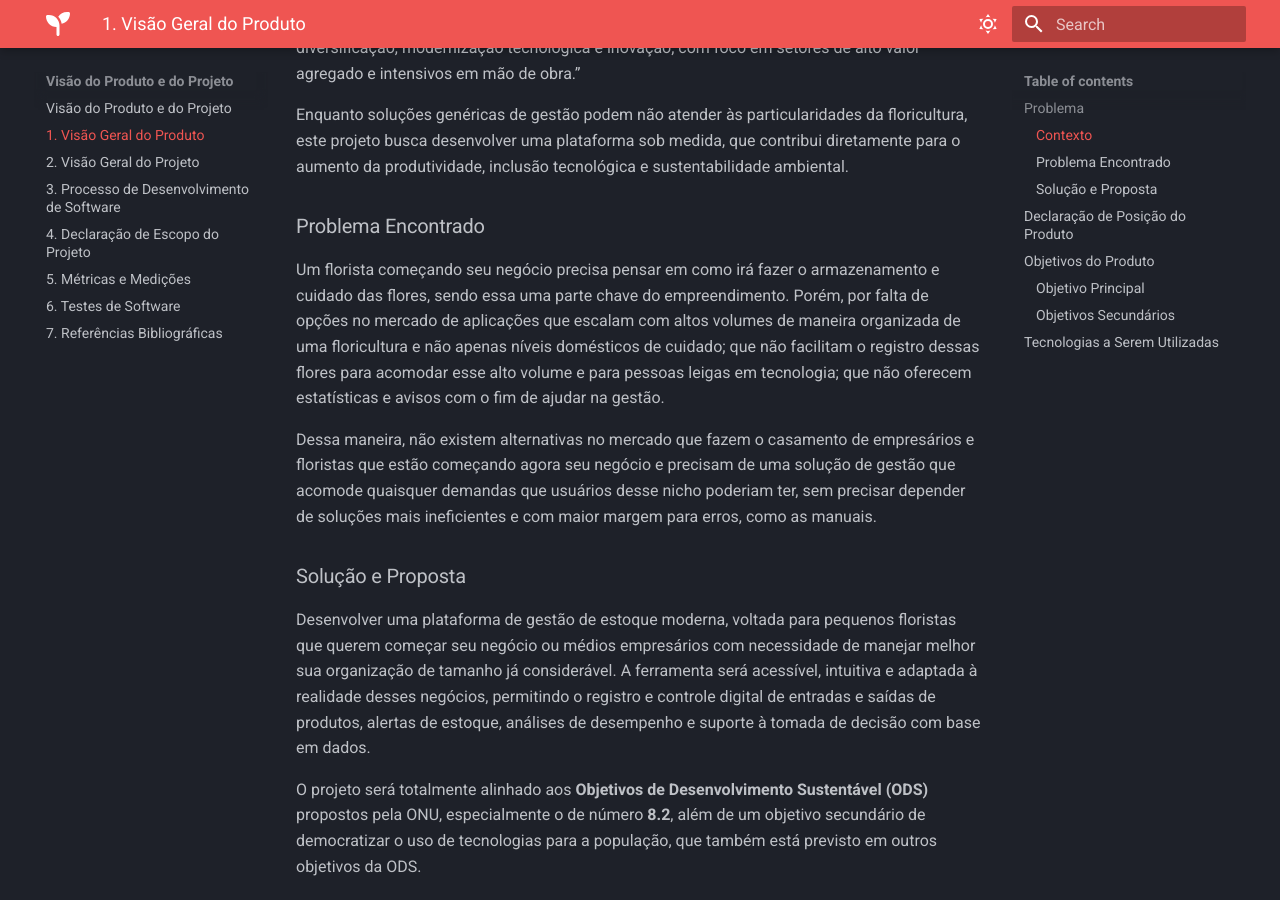
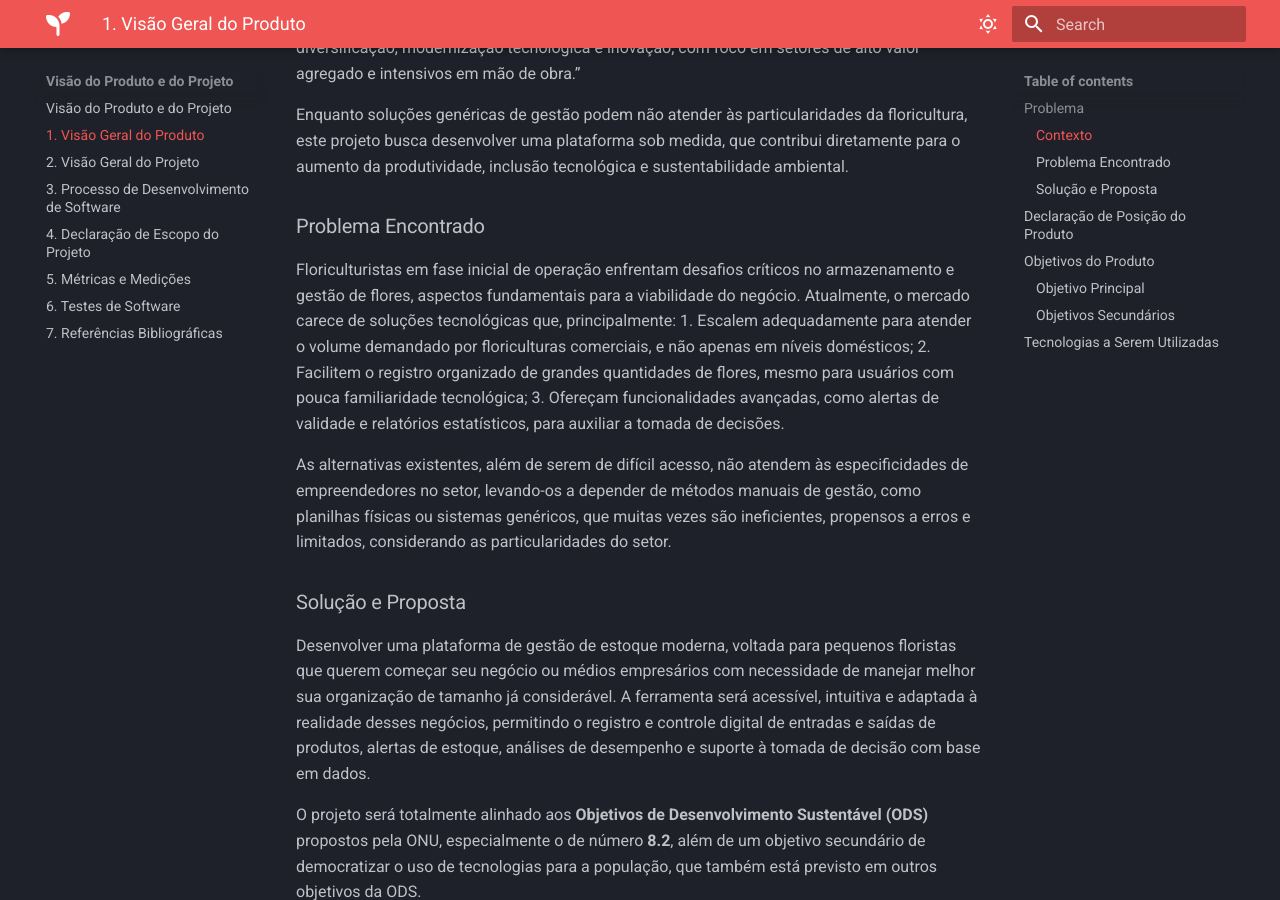
Before and after one commit to FGA0138-MDS-Ajax/2025.1-Jera, an MkDocs documentation site: the page built from docs/visao/01_produto.md, in a window 1280 px wide and 900 px high, scrolled down 926 px. Built offline with MkDocs 1.6.1 and Material for MkDocs 9.7.7, drawn with Linux system fonts in a browser that asks for light colours.

Commit message:
Update 01_produto.md
Ajustes no texto visando melhorar a estruturação e o uso de linguagem técnica.

```diff
--- a/docs/visao/01_produto.md
+++ b/docs/visao/01_produto.md
@@ -18,9 +18,13 @@ Enquanto soluções genéricas de gestão podem não atender às particularidade
 
 ### Problema Encontrado
 
-Um florista começando seu negócio precisa pensar em como irá fazer o armazenamento e cuidado das flores, sendo essa uma parte chave do empreendimento. Porém, por falta de opções no mercado de aplicações que escalam com altos volumes de maneira organizada de uma floricultura e não apenas níveis domésticos de cuidado; que não facilitam o registro dessas flores para acomodar esse alto volume e para pessoas leigas em tecnologia; que não oferecem estatísticas e avisos com o fim de ajudar na gestão.
+Floriculturistas em fase inicial de operação enfrentam desafios críticos no armazenamento e gestão de flores, aspectos fundamentais para a viabilidade do negócio. Atualmente, o mercado carece de soluções tecnológicas que, principalmente:
+      1. Escalem adequadamente para atender o volume demandado por floriculturas comerciais, e não apenas em níveis domésticos;
+      2. Facilitem o registro organizado de grandes quantidades de flores, mesmo para usuários com pouca familiaridade tecnológica;
+      3. Ofereçam funcionalidades avançadas, como alertas de validade e relatórios estatísticos, para auxiliar a tomada de decisões.
 
-Dessa maneira, não existem alternativas no mercado que fazem o casamento de empresários e floristas que estão começando agora seu negócio e precisam de uma solução de gestão que acomode quaisquer demandas que usuários desse nicho poderiam ter, sem precisar depender de soluções mais ineficientes e com maior margem para erros, como as manuais.
+As alternativas existentes, além de serem de difícil acesso, não atendem às especificidades de empreendedores no setor, levando-os a depender de métodos manuais de gestão, como planilhas físicas ou sistemas genéricos, que muitas vezes são ineficientes, propensos a erros e limitados, considerando as particularidades do setor.
+
 
 ### Solução e Proposta
 
```
